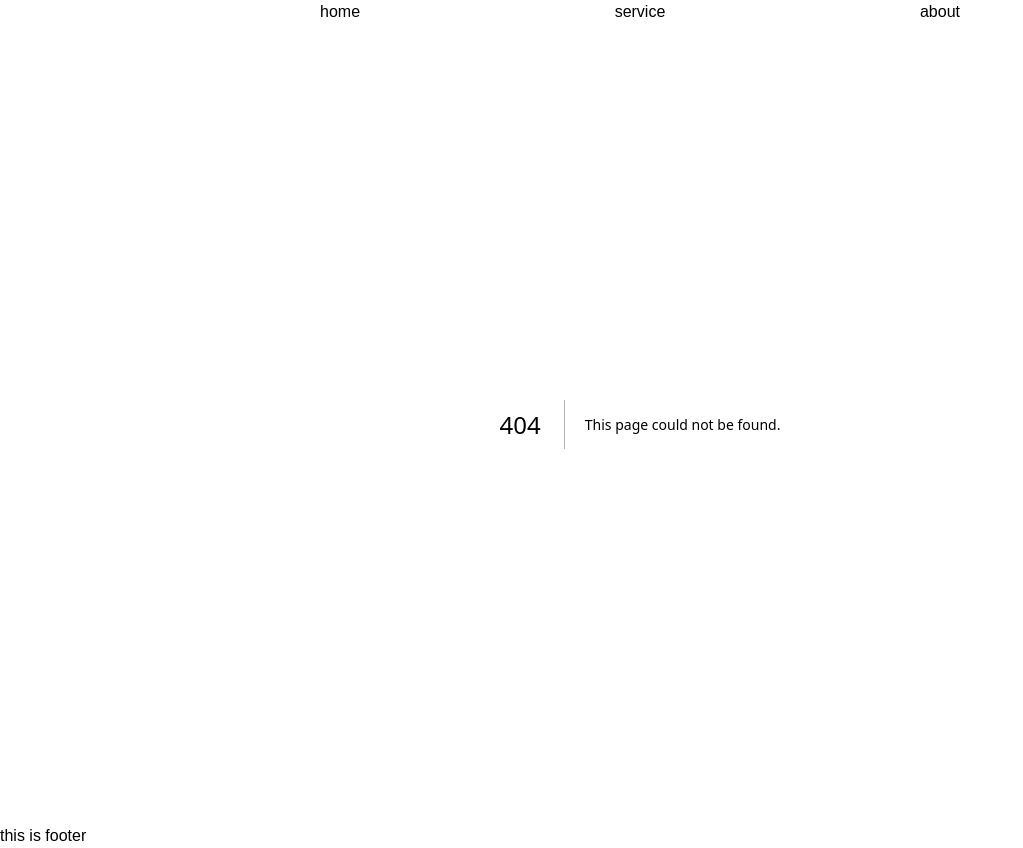
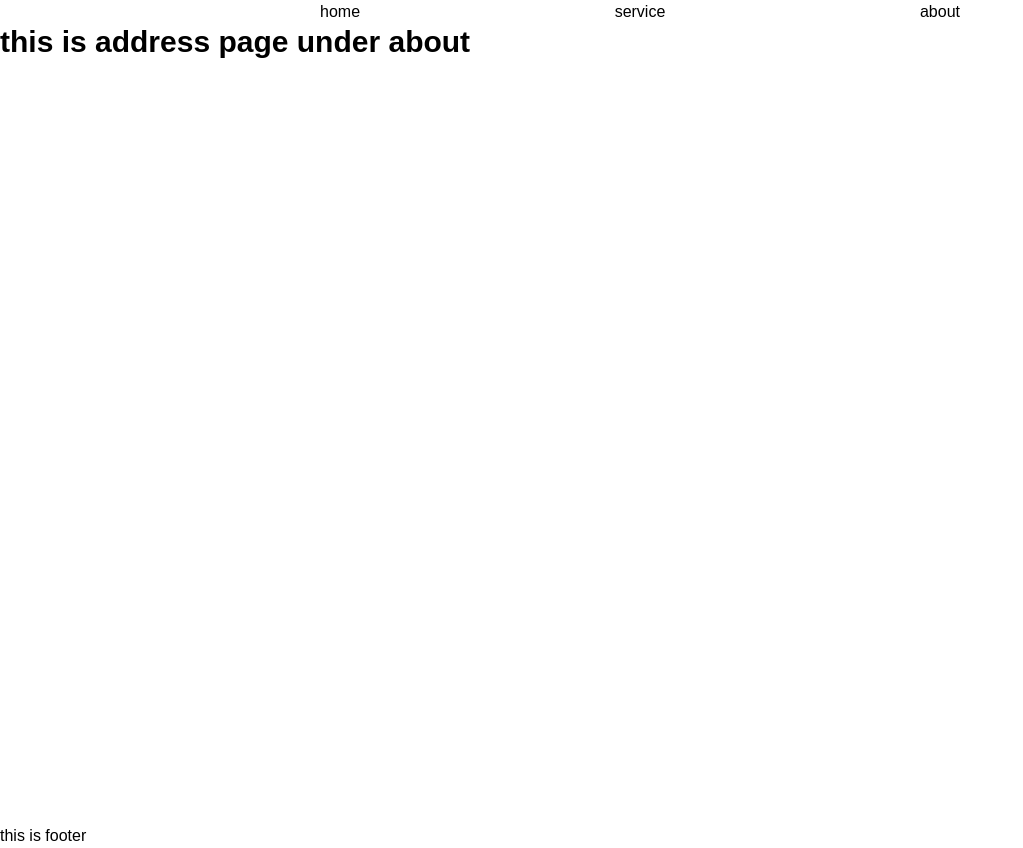
Before and after one commit to Sawom/nextjs, a Next.js app: page /about/address in a window 1280 px wide. Before the commit this address had no page. Shown: the whole page, without its empty margins (0-1023 px from the left). Built offline with nearby package versions, Linux system fonts and the light colour scheme.

Commit message:
address pages

```diff
--- /dev/null
+++ b/src/app/about/address/page.jsx
@@ -0,0 +1,10 @@
+
+const AddressPage = () => {
+    return (
+        <div>
+            <p className='font-bold text-3xl'>this is address page under about</p>
+        </div>
+    );
+};
+
+export default AddressPage;
```
Also changed, not shown: src/app/about/page.jsx (renamed from src/app/about/about.jsx).
